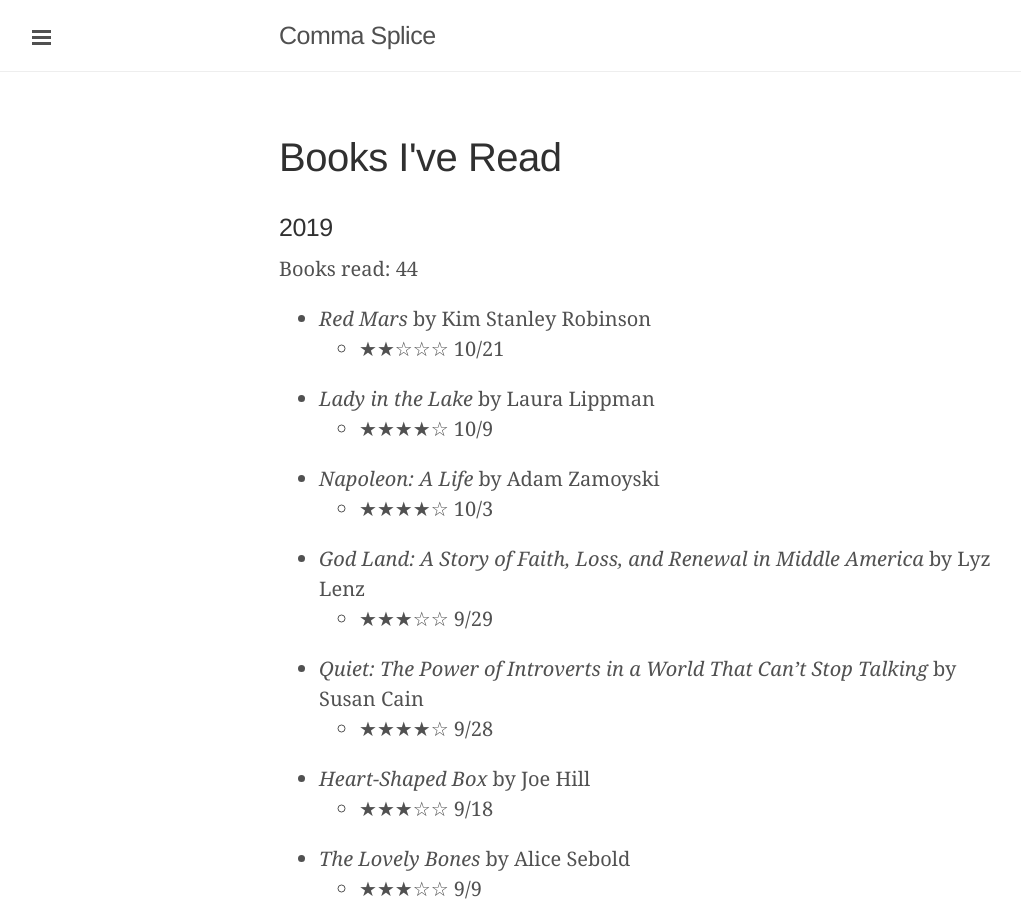
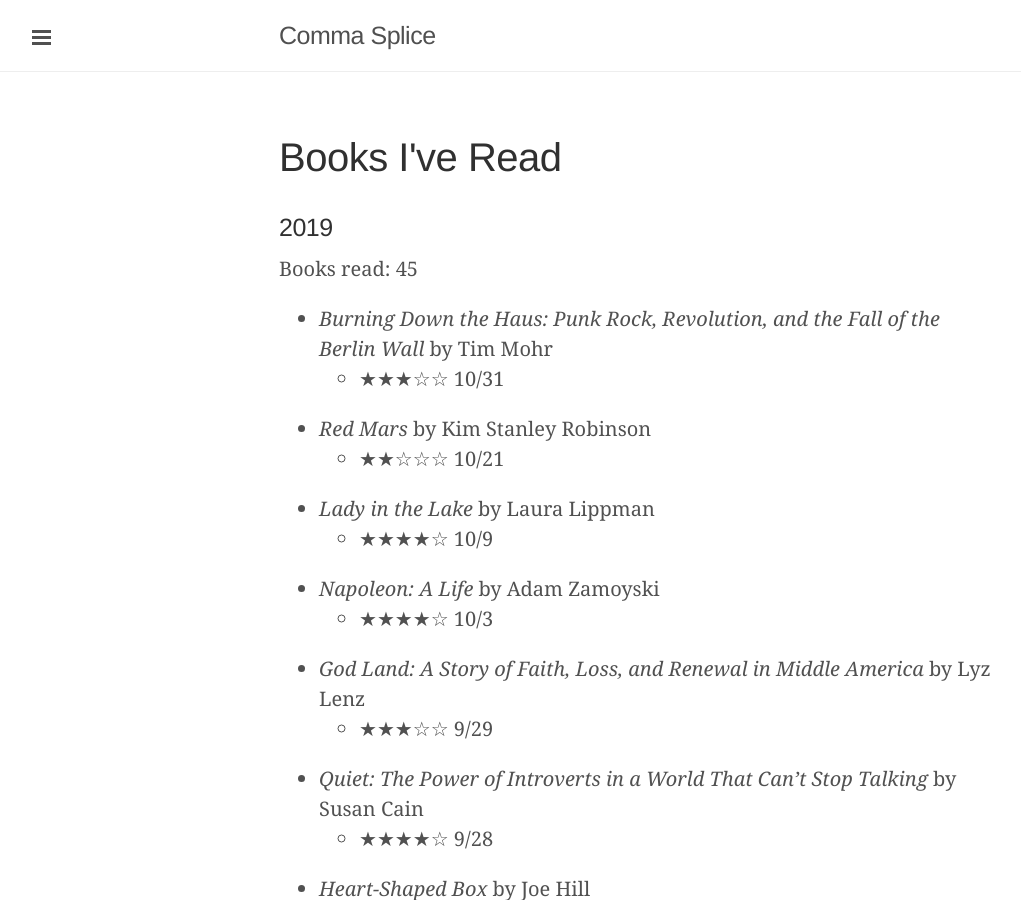
Before and after one commit to davidixon/davidixon.github.io, a Jekyll site: the page built from books.md, in a window 1280 px wide and 900 px high. Shown: the whole window, without its empty margins (1-1022 px from the left). Built offline with Jekyll 4.4.1, drawn with Linux system fonts in a browser that asks for light colours.

Commit message:
Updated book log

```diff
--- a/books.md
+++ b/books.md
@@ -6,8 +6,10 @@ permalink: /books/
 
 ### 2019
 
-Books read: 44
+Books read: 45
 
+* *Burning Down the Haus: Punk Rock, Revolution, and the Fall of the Berlin Wall* by Tim Mohr
+  * ★★★☆☆ 10/31
 * *Red Mars* by Kim Stanley Robinson
   * ★★☆☆☆ 10/21
 * *Lady in the Lake* by Laura Lippman
```
